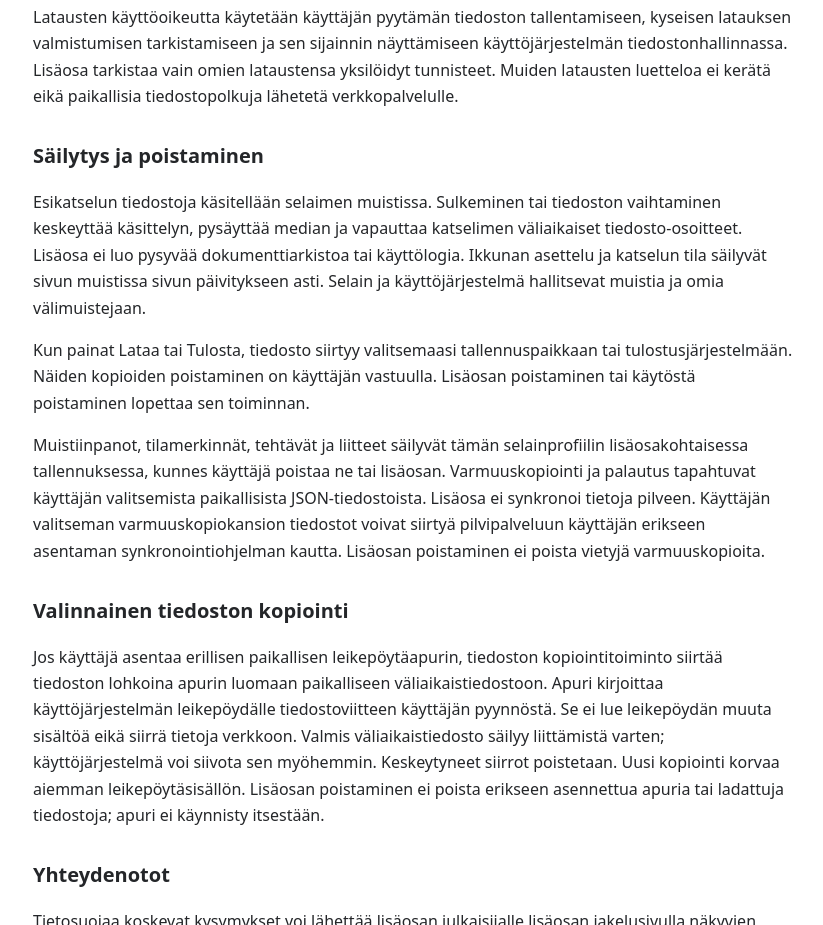
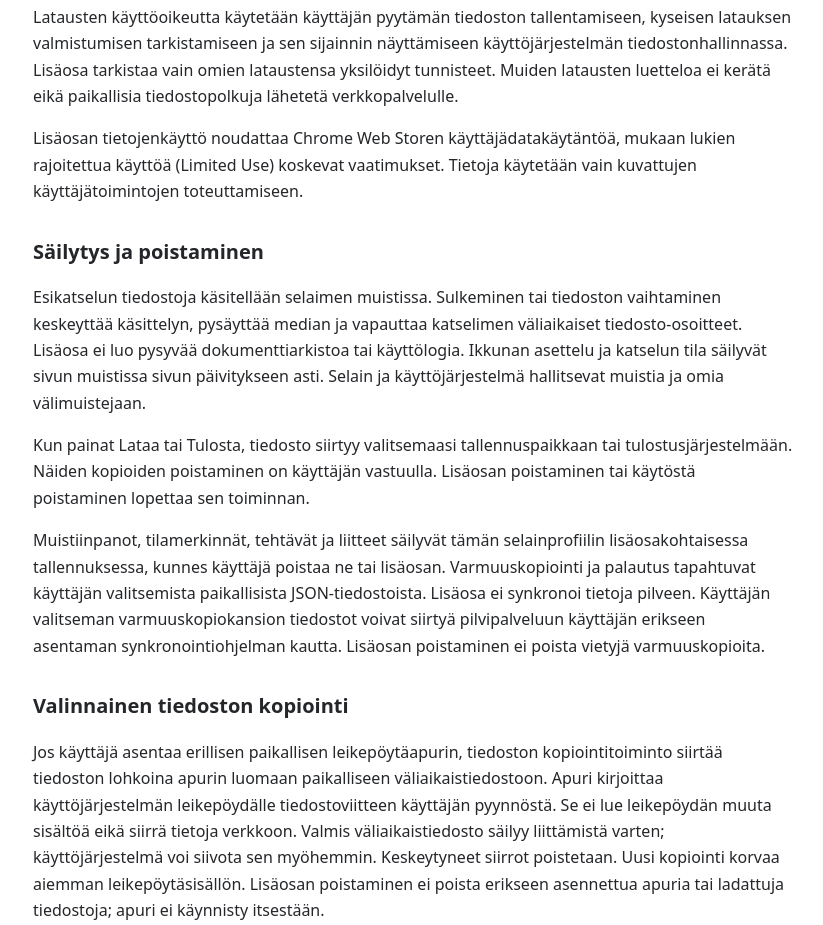
Before and after one commit to edman01/browser-privacy, a plain HTML site: page index.html in a window 1280 px wide. Shown: the part 1200-2125 px from the top of the page, without its empty margins (227-1050 px from the left). Drawn offline with Linux system fonts and the light colour scheme.

Commit message:
State limited-use commitment for browser data handling

```diff
--- a/index.html
+++ b/index.html
@@ -18,6 +18,7 @@
 <p>Verkosta haettavat dokumentit tulevat samasta HTTPS-verkkopalvelusta, jossa käyttäjä avaa tiedoston. Tuettu verkkotunnus kerrotaan lisäosan käyttöoikeuksissa. PDF-, Office- ja ZIP-käsittely sekä median näyttäminen tapahtuvat käyttäjän selaimessa. Katselukirjastot ja dekooderit ovat lisäosan mukana. Dokumentteja tai käyttötietoja ei lähetetä lisäosan kehittäjälle, analytiikkaan, mainospalveluun, tekoälypalveluun tai ulkopuoliselle dokumenttien muunnospalvelulle. Tietoja ei myydä eikä käytetä mainontaan, profilointiin tai luottopäätöksiin.</p>
 <p>Lisäosa toimii vain käyttöoikeuksissa ilmoitetulla verkkotunnuksella. Se ei lue muiden sivustojen sisältöä tai selaushistoriaa. Käytettävän verkkopalvelun, selaimen, lisäosakaupan ja käyttöjärjestelmän oma tietojenkäsittely määräytyy niiden omien käytäntöjen mukaan.</p>
 <p>Latausten käyttöoikeutta käytetään käyttäjän pyytämän tiedoston tallentamiseen, kyseisen latauksen valmistumisen tarkistamiseen ja sen sijainnin näyttämiseen käyttöjärjestelmän tiedostonhallinnassa. Lisäosa tarkistaa vain omien lataustensa yksilöidyt tunnisteet. Muiden latausten luetteloa ei kerätä eikä paikallisia tiedostopolkuja lähetetä verkkopalvelulle.</p>
+<p>Lisäosan tietojenkäyttö noudattaa Chrome Web Storen käyttäjädatakäytäntöä, mukaan lukien rajoitettua käyttöä (Limited Use) koskevat vaatimukset. Tietoja käytetään vain kuvattujen käyttäjätoimintojen toteuttamiseen.</p>
 <h2>Säilytys ja poistaminen</h2>
 <p>Esikatselun tiedostoja käsitellään selaimen muistissa. Sulkeminen tai tiedoston vaihtaminen keskeyttää käsittelyn, pysäyttää median ja vapauttaa katselimen väliaikaiset tiedosto-osoitteet. Lisäosa ei luo pysyvää dokumenttiarkistoa tai käyttölogia. Ikkunan asettelu ja katselun tila säilyvät sivun muistissa sivun päivitykseen asti. Selain ja käyttöjärjestelmä hallitsevat muistia ja omia välimuistejaan.</p>
 <p>Kun painat Lataa tai Tulosta, tiedosto siirtyy valitsemaasi tallennuspaikkaan tai tulostusjärjestelmään. Näiden kopioiden poistaminen on käyttäjän vastuulla. Lisäosan poistaminen tai käytöstä poistaminen lopettaa sen toiminnan.</p>
```
